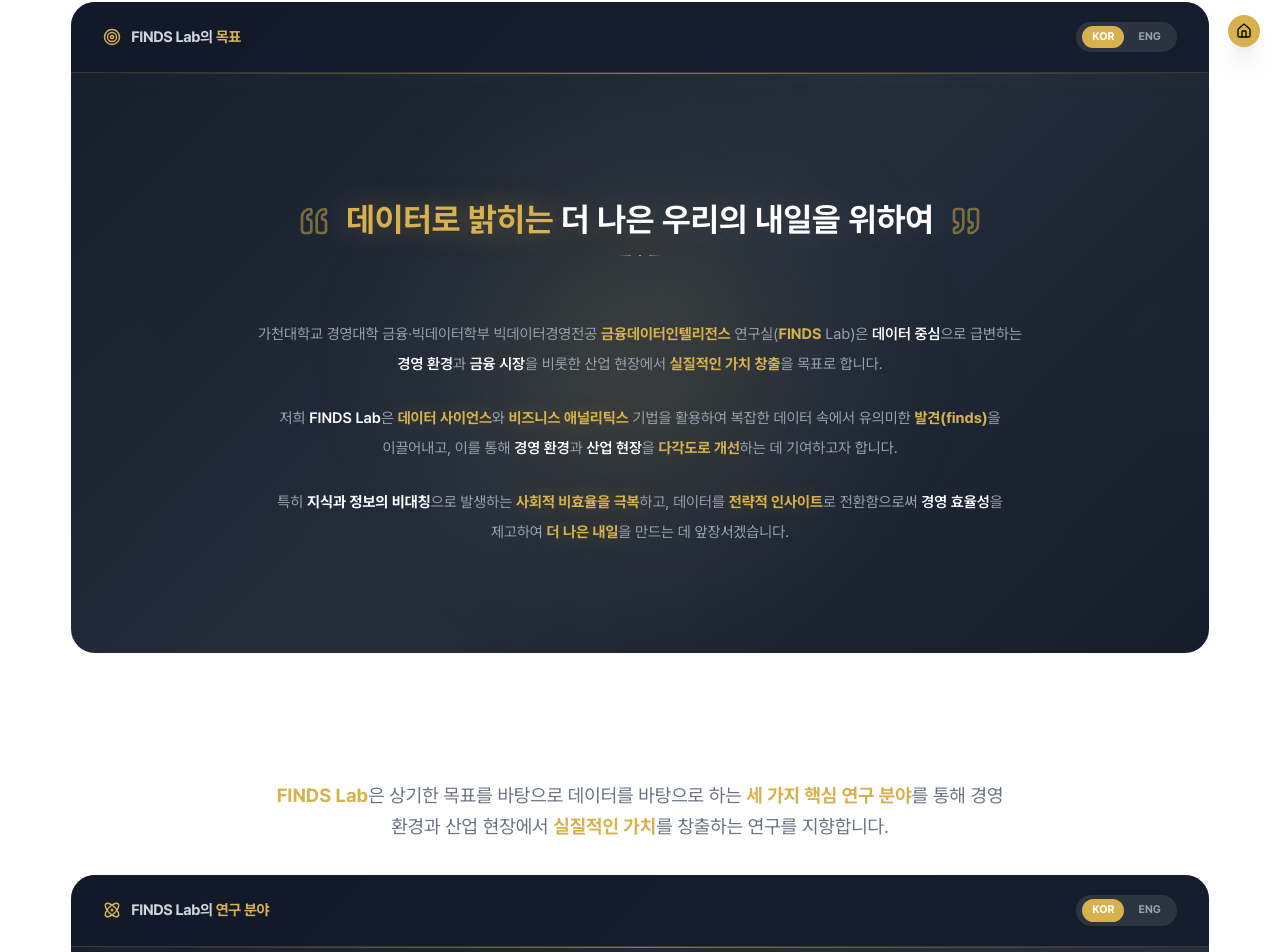
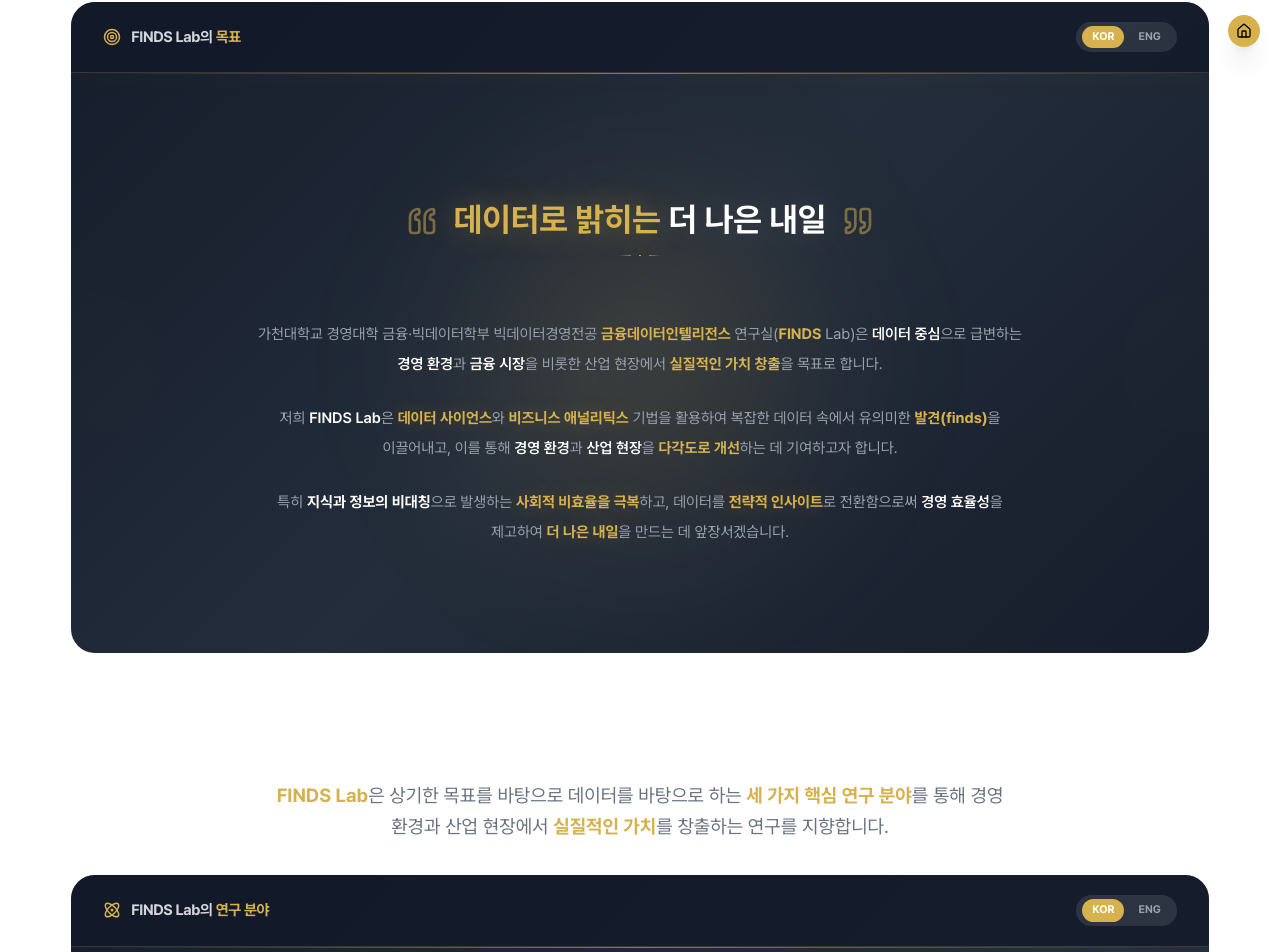
Before and after one commit to FinDS-Lab/website, a React (Vite) app: page /website/about/introduction in a window 1280 px wide. Shown: the part 733-1685 px from the top of the page. Built offline with nearby package versions, Linux system fonts and the light colour scheme.

Commit message:
20260207-0645

```diff
--- a/src/components/templates/about/introduction.tsx
+++ b/src/components/templates/about/introduction.tsx
@@ -248,7 +248,7 @@ export const AboutIntroductionTemplate = () => {
                     <Quote size={32} className="text-[#D6B14D]/50 rotate-180 hidden md:block" />
                     <h2 className="text-xl md:text-3xl lg:text-4xl font-bold text-white" style={{ textShadow: '0 0 40px rgba(255, 255, 255, 0.15)' }}>
                       {goalLang === 'ko' ? (
-                        <><span className="font-bold" style={{ color: '#D6B14D', textShadow: '0 0 30px rgba(214, 177, 77, 0.4)' }}>데이터로 밝히는</span><br className="md:hidden" /> 더 나은 우리의 내일을 위하여</>
+                        <><span className="font-bold" style={{ color: '#D6B14D', textShadow: '0 0 30px rgba(214, 177, 77, 0.4)' }}>데이터로 밝히는</span><br className="md:hidden" /> 더 나은 내일</>
                       ) : (
                         <>Towards Our <span className="font-bold" style={{ color: '#D6B14D', textShadow: '0 0 30px rgba(214, 177, 77, 0.4)' }}>Data-Illuminated</span><br className="md:hidden" /> Brighter Future</>
                       )}
--- a/src/components/templates/home/index.tsx
+++ b/src/components/templates/home/index.tsx
@@ -19,7 +19,7 @@ const heroSlides = [
     id: 1,
     badge: 'FINDS Lab',
     verb: 'Illuminate',
-    title: 'Data-Illuminated\nFinancial Innovation',
+    title: 'Towards Our\nData-Illuminated Brighter Future',
     image: hero1,
     buttons: [
       { label: 'Introduction', path: '/about/introduction' },
```
